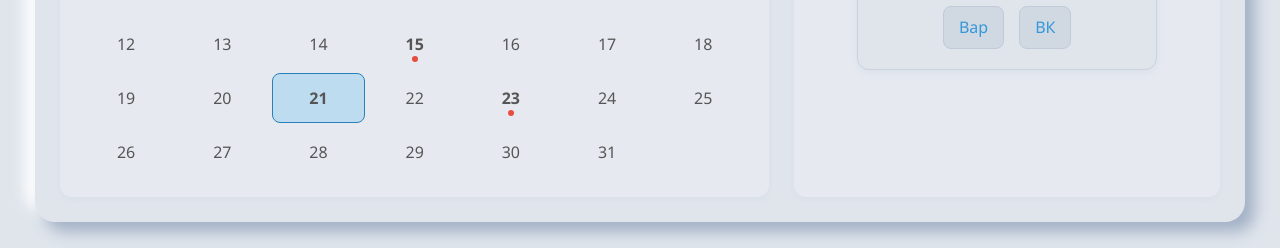
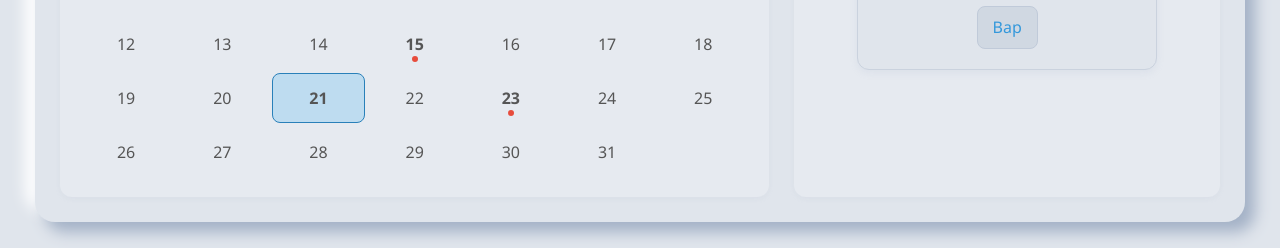
Before and after one commit to ledetav/NWA, a Django app: page / in a window 1280 px wide. Shown: the part 913-1161 px from the top of the page. Run offline with Django 5.2, Linux system fonts and the light colour scheme; data that the repository does not hold is empty; style sheets or scripts are compiled from the project's sources; some libraries are stand-ins or nearby versions.

Commit message:
Chore: Remove obsolete VK link

```diff
--- a/NWA/NWA_archive/templates/index.html
+++ b/NWA/NWA_archive/templates/index.html
@@ -74,7 +74,6 @@
                     <div class="moderator-item__role">{{ position }}</div>
                     <div class="moderator-item__links">
                         <a href="https://catwar.net/cat{{ cat_id }}">Вар</a>
-                        <a href="[ссылка_вк]">ВК</a>
                     </div>
                 </div>
             </div>
```
